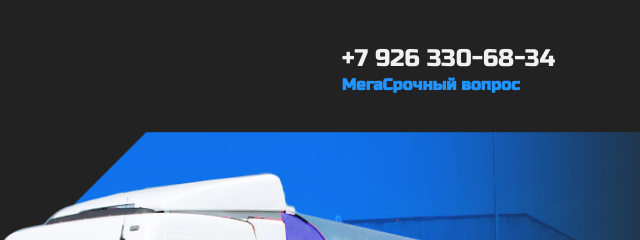
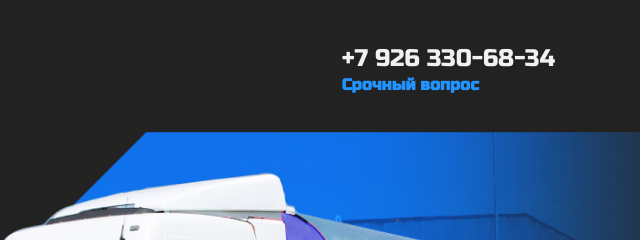
Before and after one commit to KrutikowWEB/site-Gaz, a website: page src/index.html in a window 1280 px wide. Shown: the top 240 px of the page, 623-1263 px from the left. Drawn offline with nearby package versions, Linux system fonts and the light colour scheme; files that its build step writes are made by us from their sources; files whose address does not match are found by name.

Commit message:
change link promo

```diff
--- a/src/index.html
+++ b/src/index.html
@@ -17,7 +17,7 @@
             </div>
             <div class="promo__call">
                 <div class="promo__call-number size__fz24">+7 926 330-68-34</div>
-                <a href="#" class="promo__call-question title__deskr16">МегаСрочный вопрос</a>
+                <a href="#" class="promo__call-question title__deskr16">Срочный вопрос</a>
             </div>
             <div class="promo__info">
                 <div class="promo__footer">
```
